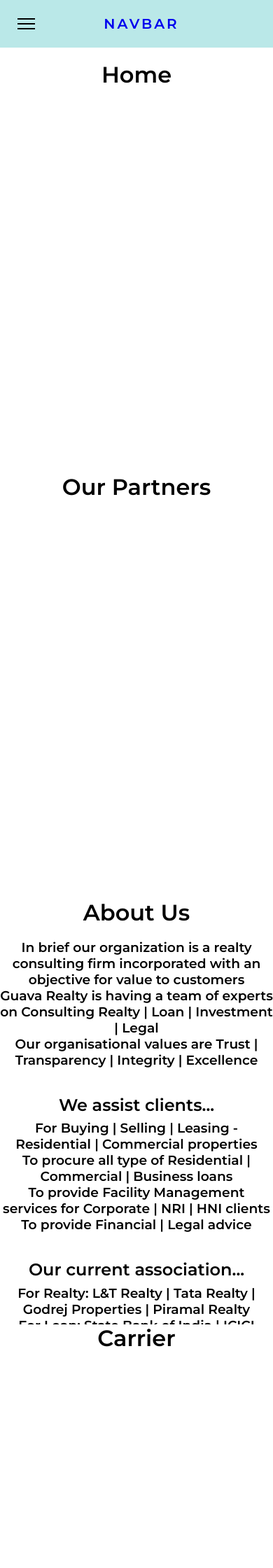
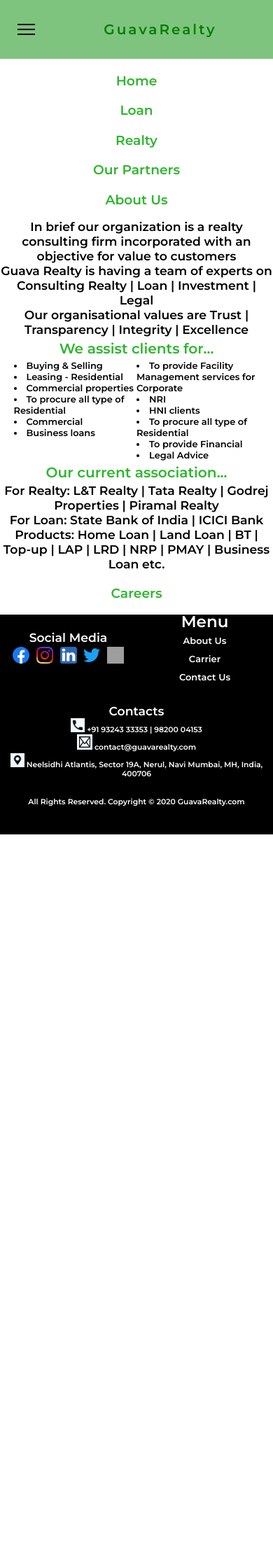
Before and after one commit to sunilpoojari/WebInternship, a PHP site: page /index.html in a window 390 px wide. Shown: the top 2240 px of the page at 70% size. After the commit the page ends 1192 px from the top, so only its background shows below. Run offline with PHP 8.4, Linux system fonts and the light colour scheme; grey boxes are pictures that could not be loaded.

Commit message:
new changes

```diff
--- a/index.html
+++ b/index.html
@@ -16,11 +16,13 @@
             <div class="line2"></div>
             <div class="line3"></div>
         </div>
-        <div class="logo"><a href="#">Navbar</a></div>
+        <a class="logo" href="#">GuavaRealty</a>
         <ul class="nav-links">
+            <li><a href="#loan">Loan</a></li>
+            <li><a href="#realty">Realty</a></li>
             <li><a href="#partners">Our Partners</a></li>
             <li><a href="#aboutus">About Us</a></li>
-            <li><a href="#carrier">Carrier</a></li>
+            <li><a href="#career">Careers</a></li>
             <li><a href="#contacts">Contact Us</a></li>
         </ul>
     </nav>
@@ -28,32 +30,78 @@
         <section id="home">
             <h1> Home</h1>
         </section>
+        <section id="loan">
+            <h1>Loan</h1>
+        </section>
+        <section id="realty">
+            <h1>Realty</h1>
+        </section>
         <section id="partners">
             <h1>Our Partners</h1>
         </section>
         <section id="aboutus">
             <h1> About Us</h1><br>
-
-            <h3> In brief our organization is a realty consulting firm incorporated with an objective for value to
+            <p>
+                In brief our organization is a realty consulting firm incorporated with an objective for value to
                 customers <br>
                 Guava Realty is having a team of experts on Consulting Realty | Loan | Investment | Legal <br>
-                Our organisational values are Trust | Transparency | Integrity | Excellence</h3> <br><br>
-            <p>We assist clients...</p>
-            <h3>
-                For Buying | Selling | Leasing - Residential | Commercial properties<br>
-                To procure all type of Residential | Commercial | Business loans <br>
-                To provide Facility Management services for Corporate | NRI | HNI clients <br>
-                To provide Financial | Legal advice
-            </h3> <br><br>
-            <p> Our current association...</p>
-            <h3>
+                Our organisational values are Trust | Transparency | Integrity | Excellence
+            </p>
+            <p class="title">We assist clients for...</p>
+            <div id="assist">
+                <div id="assist_left">
+                    <ul>
+                        <li>Buying & Selling </li>
+                        <li>
+                            Leasing - Residential
+                        </li>
+                        <li>
+                            Commercial properties
+                        </li>
+                        <li>
+                            To procure all type of Residential
+                        </li>
+                        <li>
+                            Commercial
+                        </li>
+                        <li>
+                            Business loans
+                        </li>
+                    </ul>
+                </div>
+                <div id="assist_right">
+                    <ul>
+                        <li>
+                            To provide Facility Management services for Corporate
+                        </li>
+                        <li>
+                            NRI
+                        </li>
+                        <li>
+                            HNI clients
+                        </li>
+                        <li>
+                            To procure all type of Residential
+                        </li>
+                        <li>
+                            To provide Financial
+                        </li>
+                        <li>
+                            Legal Advice
+                        </li>
+                    </ul>
+                </div>
+            </div>
+
+            <p class="title"> Our current association...</p>
+            <p>
                 For Realty: L&T Realty | Tata Realty | Godrej Properties | Piramal Realty <br>
                 For Loan: State Bank of India | ICICI Bank <br>
                 Products: Home Loan | Land Loan | BT | Top-up | LAP | LRD | NRP | PMAY | Business Loan etc.
-            </h3>
+            </p>
         </section>
-        <section id="carrier">
-            <h1>Carrier</h1>
+        <section id="career">
+            <h1>Careers</h1>
         </section>
     </div>
     <footer style="justify-content: center;">
--- a/style.css
+++ b/style.css
@@ -5,25 +5,51 @@
   box-sizing: border-box;
   width: 100%;
   overflow-x: hidden;
-  text-decoration: none;
+}
+/* body{
+  background-color: rgb(202, 236, 202);
+} */
+
+:root {
+  --title-color:rgb(46, 182, 46);
 }
 
+
+p {
+  font-size: 1.2rem;
+  font-weight: 100;
+  text-align: center;
+
+}
+li {
+  list-style-position: inside;
+}
+h1 {
+  font-size: 1.8rem;
+  text-align: center;
+  color: var(--title-color);
+}
+.title {
+  color: var(--title-color);
+  font-size: 1.4rem;
+  font-weight: 500;
+  text-align: center;
+  padding: 1%;
+}
 nav {
   display: flex;
   /* justify-content: space-around; */
   align-items: center;
-  min-height: 8vh;
+  min-height: 10vh;
   font-family: "Montserrat", sans-serif;
   font-weight: bold;
-  background-color: #bae8e8;
+  background-color:rgb(126, 196, 126);
   width: 100%;
   /* position: fixed; */
-
 }
 .logo {
+  color: green;
   text-decoration: none;
-  color: rgb(10, 10, 10);
-  text-transform: uppercase;
   letter-spacing: 3px;
   font-size: 20px;
   padding-left: 5%;
@@ -44,7 +70,7 @@
   font-size: 14px;
 }
 
-#home{
+#home {
   padding: 5%;
 }
 
@@ -71,9 +97,26 @@
   }
 }
 
+/* Only for Navbar */
 @media screen and (max-width: 786px) {
   body {
     overflow-x: hidden;
+  }
+
+  h1 {
+    font-size: 2rem;
+    text-align: center;
+    color: var(--title-color);
+  }
+  p {
+    text-align: center;
+  }
+  .title {
+    color: var(--title-color);
+    font-size: 1.4rem;
+    font-weight: 500;
+    text-align: center;
+    padding: 1%;
   }
   .nav-links {
     position: absolute;
@@ -132,33 +175,37 @@
 
 /* Section CSS */
 
-section{
+section {
   width: 100%;
   height: auto;
   font-family: "Montserrat", sans-serif;
-    text-align: center;
   padding-bottom: 5%;
 }
-
-
-h1{
-  font-size: xx-large;
+#assist {
+  display: grid;
+  grid-template-columns: 1fr 2fr 1fr 3fr 1fr;
+  grid-template-rows: 1fr;
+  row-gap: 1fr;
+  grid-template-areas: ". assist_left . assist_right .";
 }
 
-#aboutus p{
-  font-size: x-large;
-  font-weight: 600;
-  padding-bottom: 2%;
+#assist_left {
+  grid-area: assist_left;
+  padding-left: 10%;
+}
+#assist_right {
+  height: auto;
+  grid-area: assist_right;
 }
 
-@media screen and (max-width: 786px) {
-    section{
+/* @media screen and (max-width: 786px) {
+  section {
     width: 100%;
-        height: 38rem;
+    height: auto;
     font-family: "Montserrat", sans-serif;
-        text-align: center;
+    font-size: 0.9rem;
   }
-}
+} */
 
 /* footer css */
 footer {
@@ -175,7 +222,6 @@
     ". copyright copyright .";
   align-items: center;
   justify-content: center;
-
 }
 
 footer img {
@@ -183,35 +229,31 @@
   height: 32px;
   padding: 3px;
 }
-#socialmedia{
+#socialmedia {
   grid-area: socialmedia;
   padding-bottom: 2%;
   padding-top: 4%;
-
 }
 
-#footermenu{
+#footermenu {
   grid-area: footermenu;
   padding-bottom: 2%;
   padding-top: 4%;
-
 }
 
-#contacts{
+#contacts {
   grid-area: contacts;
   padding-bottom: 2%;
   padding-top: 4%;
-
 }
 
-#location{
+#location {
   grid-area: location;
   padding-bottom: 2%;
   padding-top: 4%;
-
 }
 
-#copyright{
+#copyright {
   grid-area: copyright;
   padding-bottom: 2%;
 }
@@ -221,7 +263,15 @@
   padding: 5px;
   text-align: center;
 }
+
 @media screen and (max-width: 786px) {
+  h1 {
+    font-size: 1.3rem;
+    text-align: center;
+  }
+  * {
+    font-size: 0.9rem;
+  }
 
   /* footer css */
   footer {
@@ -230,15 +280,14 @@
     font-family: "Montserrat", sans-serif;
     text-align: center;
     display: grid;
-  grid-template-columns: 50% 50% ;
+    grid-template-columns: 50% 50%;
     grid-template-rows: 30% 5% 30% 5% 30%;
     grid-template-areas:
       "socialmedia footermenu "
       ". ."
       "contacts contacts"
       "location location"
-  "copyright copyright"
-  ;
+      "copyright copyright";
   }
 
   footer img {
@@ -246,19 +295,19 @@
     height: 30px;
     padding: 3px;
   }
-#socialmedia{
+  #socialmedia {
     grid-area: socialmedia;
     padding-bottom: 2%;
     padding-top: 4%;
   }
 
-#footermenu{
+  #footermenu {
     grid-area: footermenu;
     padding-bottom: 2%;
     padding-top: 4%;
   }
 
-#contacts{
+  #contacts {
     grid-area: contacts;
     padding-bottom: 2%;
     padding-top: 4%;
@@ -266,7 +315,7 @@
     font-weight: 100;
   }
 
-#location{
+  #location {
     grid-area: location;
     padding-bottom: 2%;
     padding-top: 4%;
@@ -274,7 +323,7 @@
     font-weight: 100;
   }
 
-#copyright{
+  #copyright {
     grid-area: copyright;
     padding-top: 4%;
     padding-bottom: 4%;
@@ -286,4 +335,22 @@
     padding: 5px;
     text-align: center;
   }
+
+  #assist {
+    display: grid;
+    grid-template-columns: 1fr 1fr;
+    grid-template-rows: 1fr;
+    row-gap: 1fr;
+    grid-template-areas: "assist_left assist_right";
   }
+  #assist #title {
+    grid-area: title;
+    font-size: 1.3rem;
+  }
+  #assist_left {
+    grid-area: assist_left;
+  }
+  #assist_right {
+    grid-area: assist_right;
+  }
+}
```
Also changed, not shown: icons/iconfinder_home_126572.png (added). Lines whose indentation alone changed are shown as unchanged.
